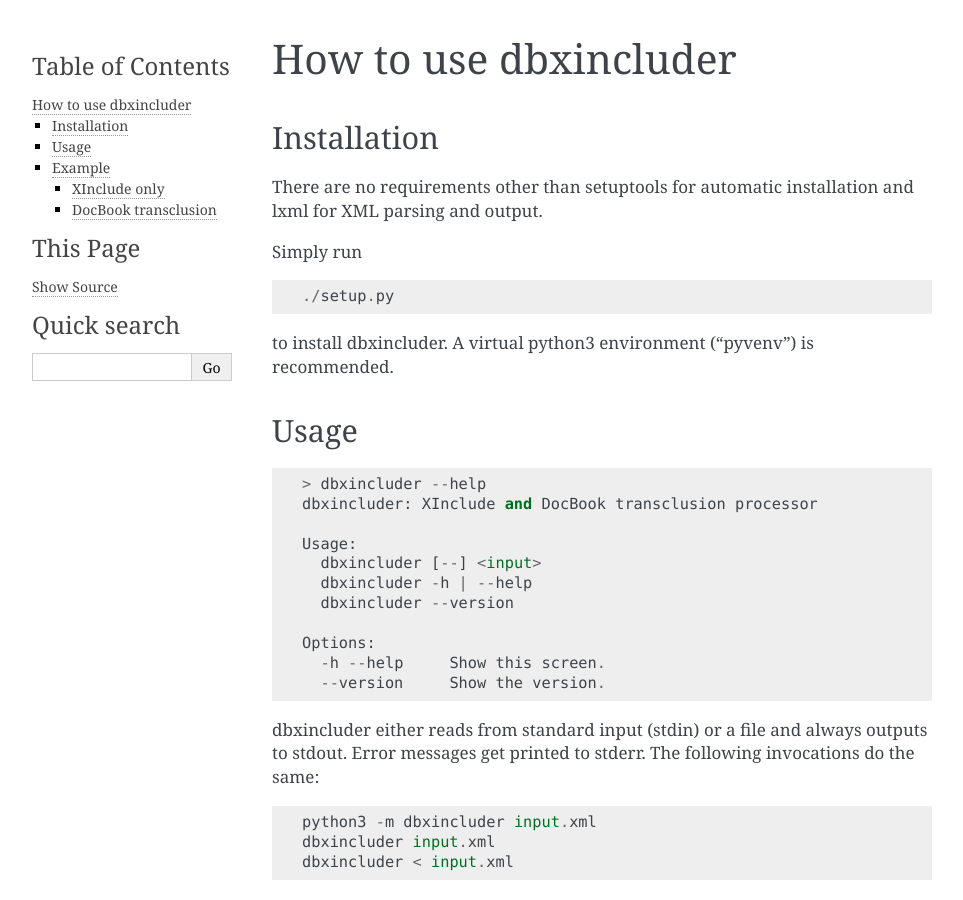
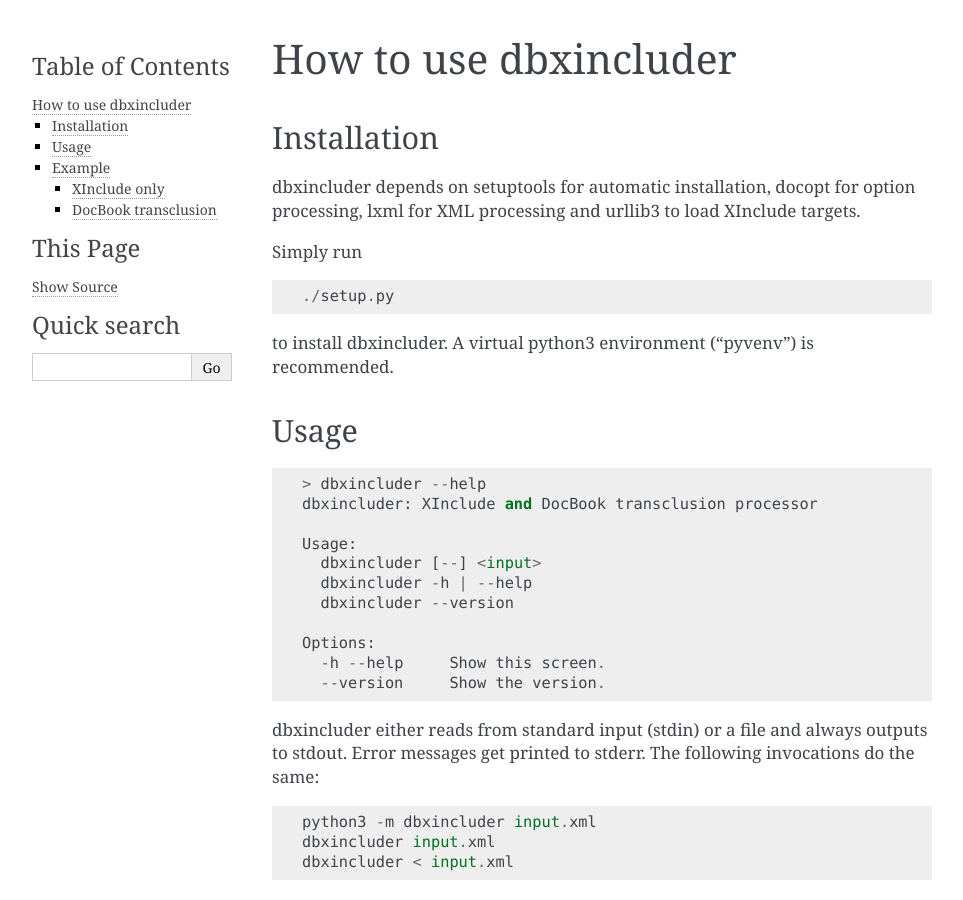
Before and after one commit to openSUSE/dbxincluder, a Sphinx documentation site: the page built from doc/usage.rst, in a window 1280 px wide and 900 px high. Shown: the whole window, without its empty margins (148-1111 px from the left). Built offline with Sphinx 7.4.7, drawn with Linux system fonts in a browser that asks for light colours.

Commit message:
Miscellaneous doc fixes

```diff
--- a/doc/usage.rst
+++ b/doc/usage.rst
@@ -5,8 +5,8 @@ How to use dbxincluder
 Installation
 ============
 
-There are no requirements other than setuptools for automatic installation
-and lxml for XML parsing and output.
+dbxincluder depends on setuptools for automatic installation, docopt for option processing,
+lxml for XML processing and urllib3 to load XInclude targets.
 
 Simply run
 
```
Also changed, not shown: doc/apidoc.rst (+13 -13 lines), 1 other file.
